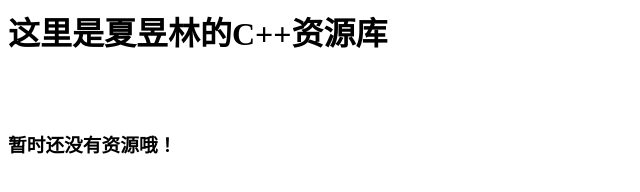
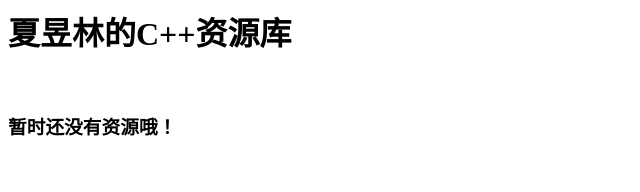
Before and after one commit to cppplus/cppplus.github.io, a plain HTML site: page index.html in a window 1280 px wide. Shown: the whole page, without its empty margins (0-640 px from the left). Drawn offline with Linux system fonts and the light colour scheme.

Commit message:
Update index.html

```diff
--- a/index.html
+++ b/index.html
@@ -1,3 +1,3 @@
 <title>夏昱林的小破站</title>
-<h1>这里是夏昱林的C++资源库</h1><br><br>
+<h1>夏昱林的C++资源库</h1><br>
 <h3>暂时还没有资源哦！</h3>
```
